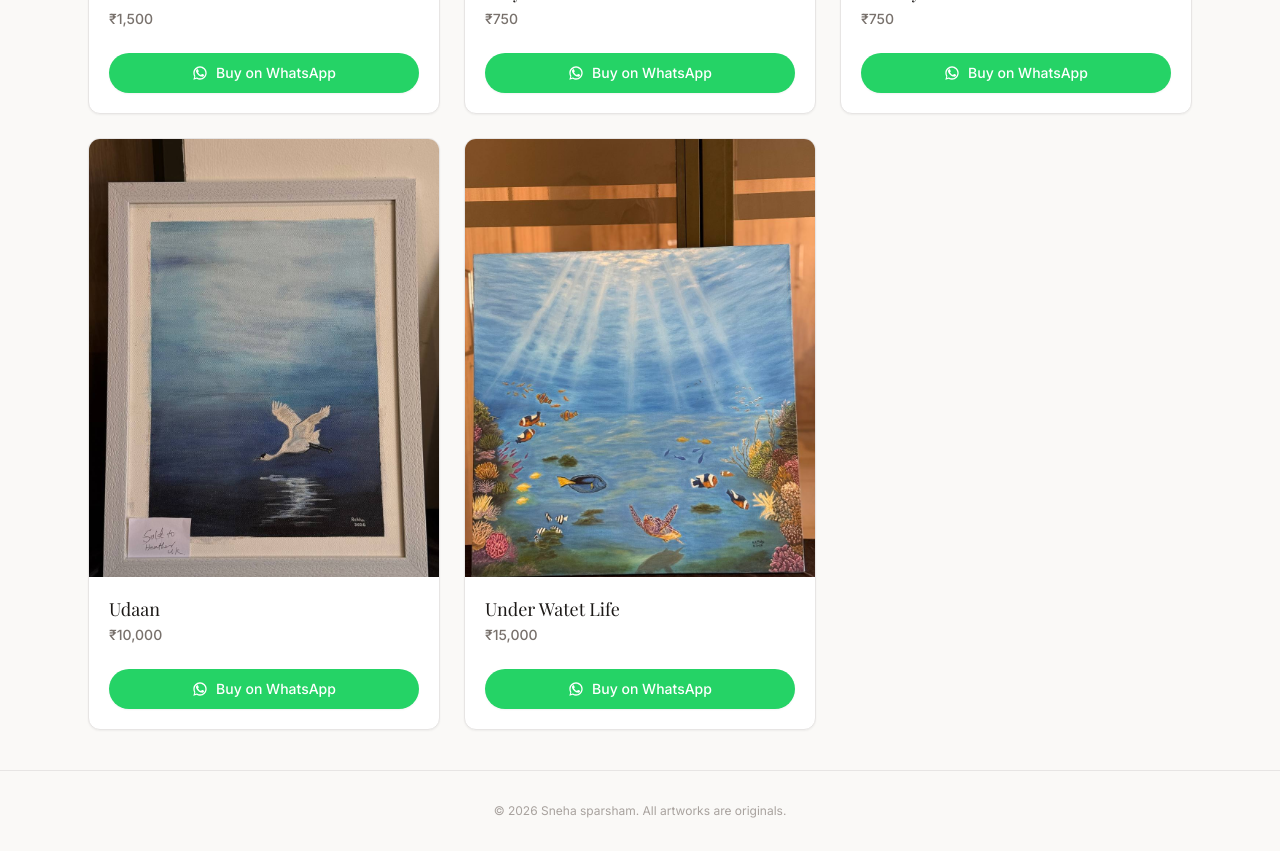
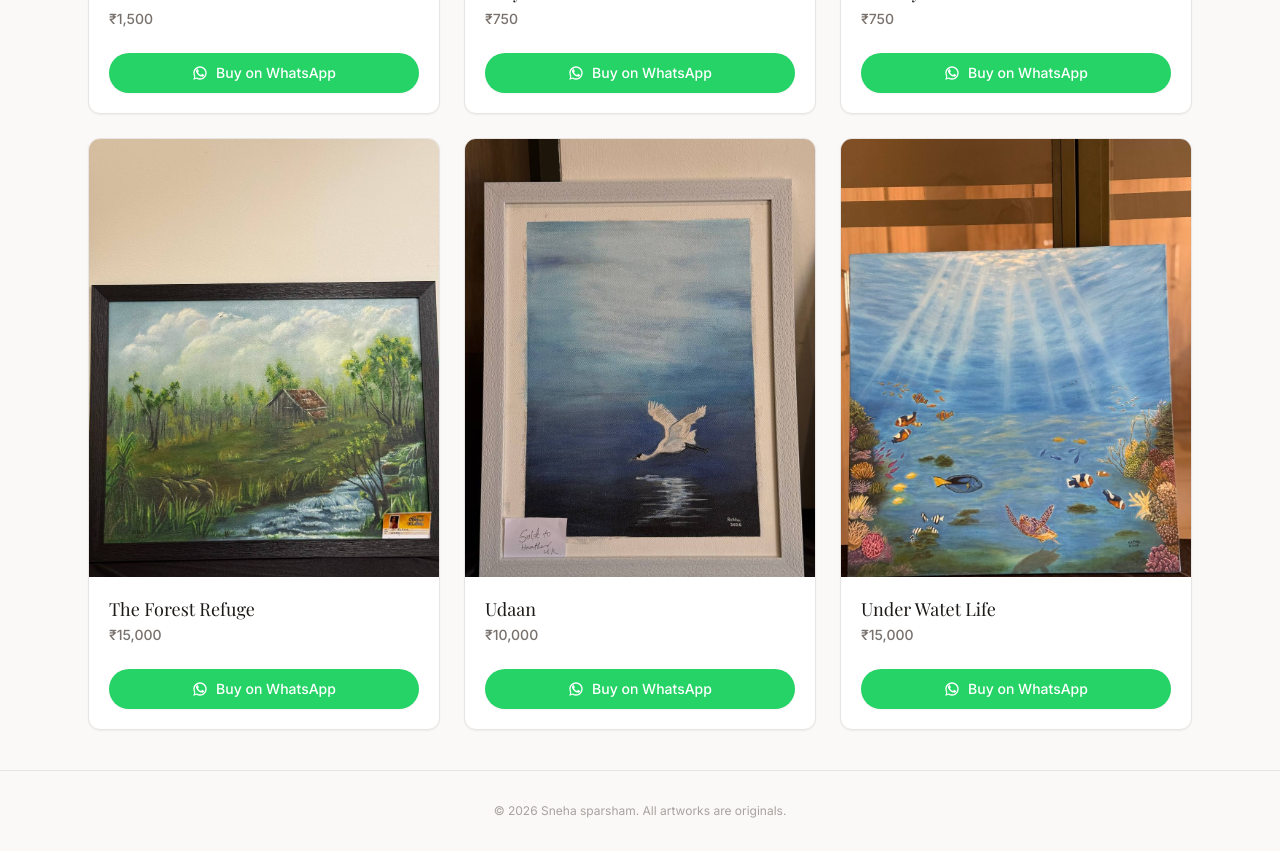
Before and after one commit to jasilmohmd/Art-catalogue, a Next.js app: page / in a window 1280 px wide. Shown: the part 3280-4131 px from the top of the page. Built offline with nearby package versions, Linux system fonts and the light colour scheme; a web font is replaced by a local one.

Commit message:
feat: add The Forest Refuge artwork

```diff
--- a/data/artworks.ts
+++ b/data/artworks.ts
@@ -94,6 +94,13 @@ export const artworks: Artwork[] = [
     available: true,
   },
   {
+    id: "the-forest-refuge",
+    name: "The Forest Refuge",
+    price: 15000,
+    image: "/artworks/the_forest_refuge-15000.jpg",
+    available: true,
+  },
+  {
     id: "udaan",
     name: "Udaan",
     price: 10000,
```
Also changed, not shown: public/artworks/the_forest_refuge-15000.jpg (added).
